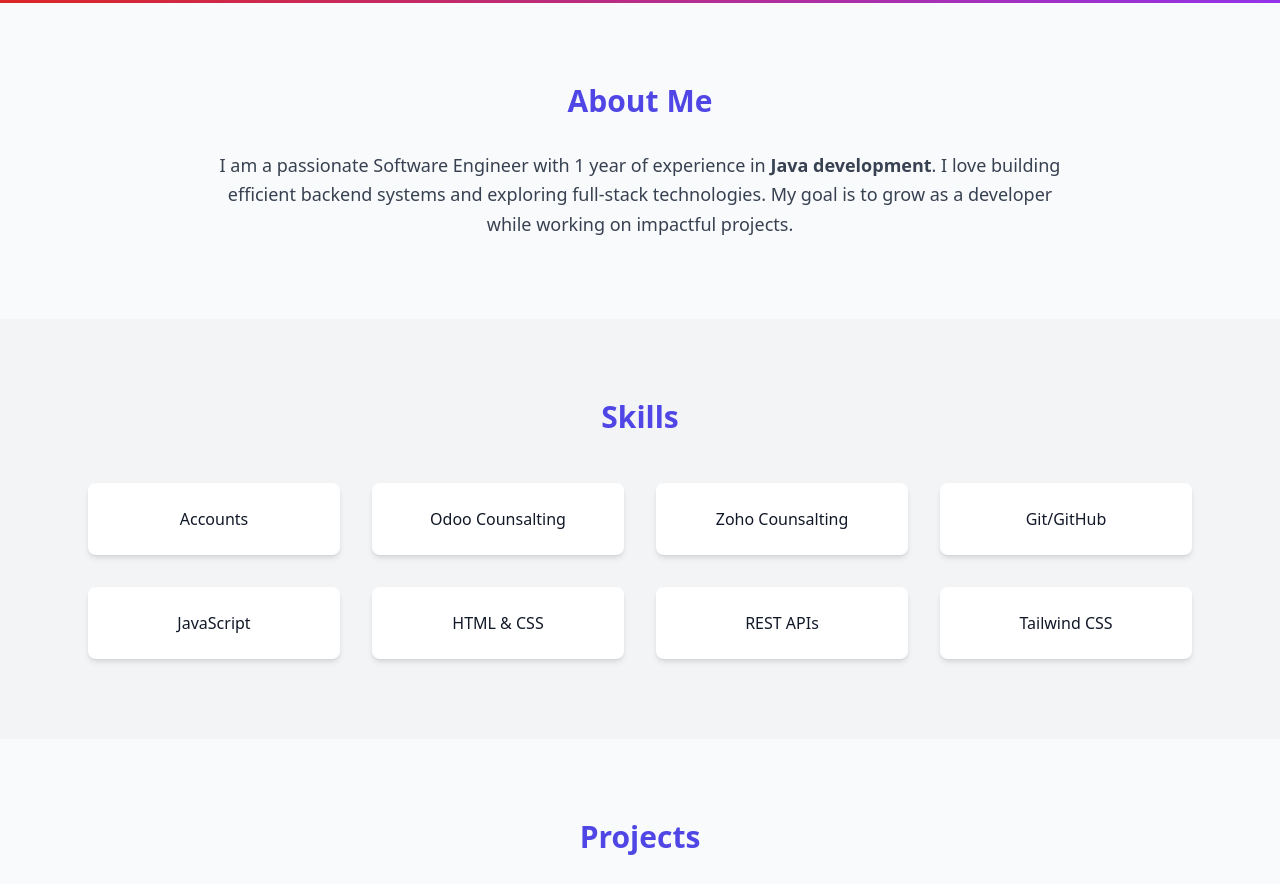
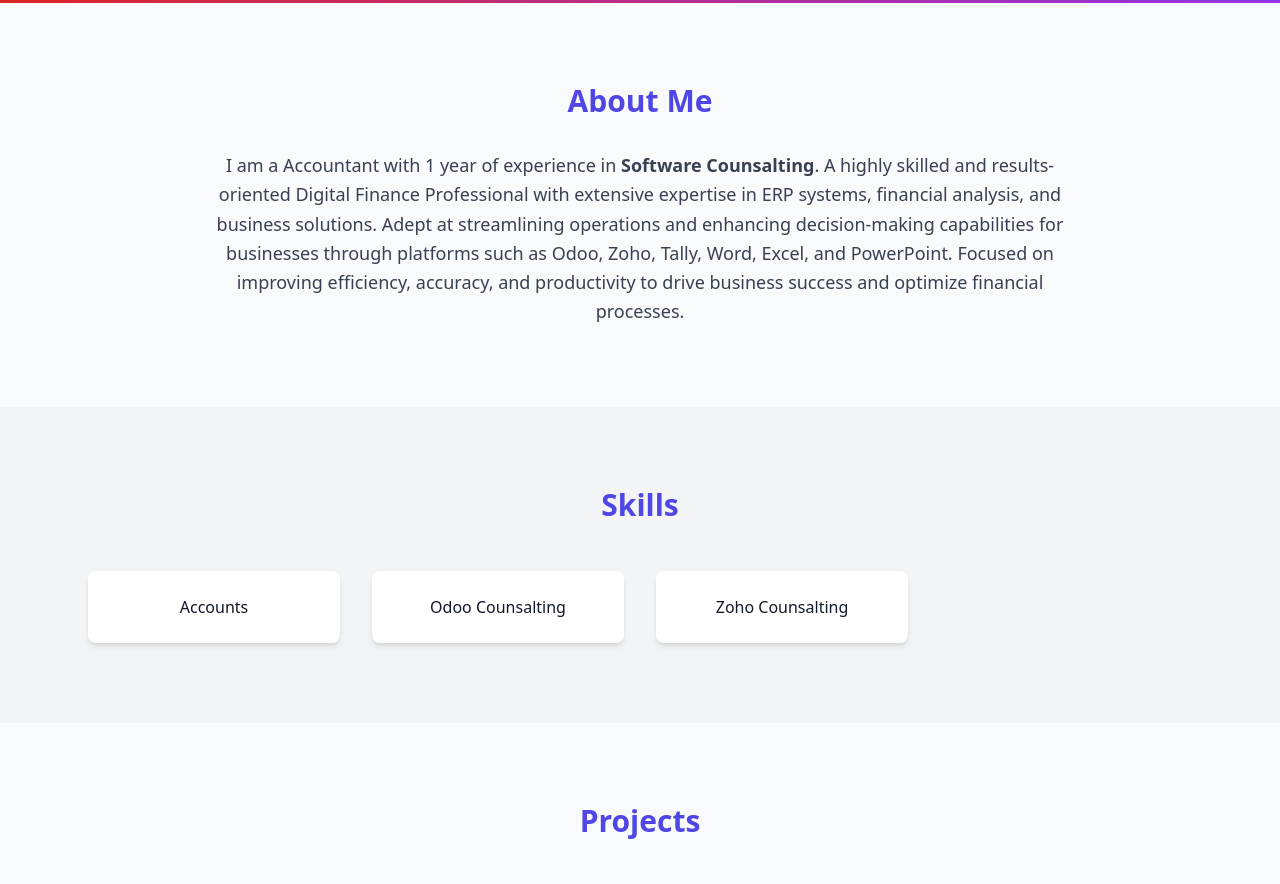
Before and after one commit to saloko78/Favas, a plain HTML site: page index.html in a window 1280 px wide. Shown: the part 797-1681 px from the top of the page. Drawn offline with nearby package versions, Linux system fonts and the light colour scheme.

Commit message:
contant changed

```diff
--- a/index.html
+++ b/index.html
@@ -33,9 +33,8 @@
   <section id="about" class="max-w-4xl mx-auto px-6 py-20">
     <h3 class="text-3xl font-bold text-center text-indigo-600 mb-8">About Me</h3>
     <p class="text-lg text-gray-700 leading-relaxed text-center">
-      I am a passionate Software Engineer with 1 year of experience in <span class="font-semibold">Java development</span>.
-      I love building efficient backend systems and exploring full-stack technologies.
-      My goal is to grow as a developer while working on impactful projects.
+      I am a Accountant with 1 year of experience in <span class="font-semibold">Software Counsalting</span>.
+      A highly skilled and results-oriented Digital Finance Professional with extensive expertise in ERP systems, financial analysis, and business solutions. Adept at streamlining operations and enhancing decision-making capabilities for businesses through platforms such as Odoo, Zoho, Tally, Word, Excel, and PowerPoint. Focused on improving efficiency, accuracy, and productivity to drive business success and optimize financial processes.
     </p>
   </section>
 
@@ -47,11 +46,7 @@
         <div class="p-6 bg-white shadow-md rounded-lg">Accounts</div>
         <div class="p-6 bg-white shadow-md rounded-lg">Odoo Counsalting</div>
         <div class="p-6 bg-white shadow-md rounded-lg">Zoho Counsalting</div>
-        <div class="p-6 bg-white shadow-md rounded-lg">Git/GitHub</div>
-        <div class="p-6 bg-white shadow-md rounded-lg">JavaScript</div>
-        <div class="p-6 bg-white shadow-md rounded-lg">HTML & CSS</div>
-        <div class="p-6 bg-white shadow-md rounded-lg">REST APIs</div>
-        <div class="p-6 bg-white shadow-md rounded-lg">Tailwind CSS</div>
+
       </div>
     </div>
   </section>
```
